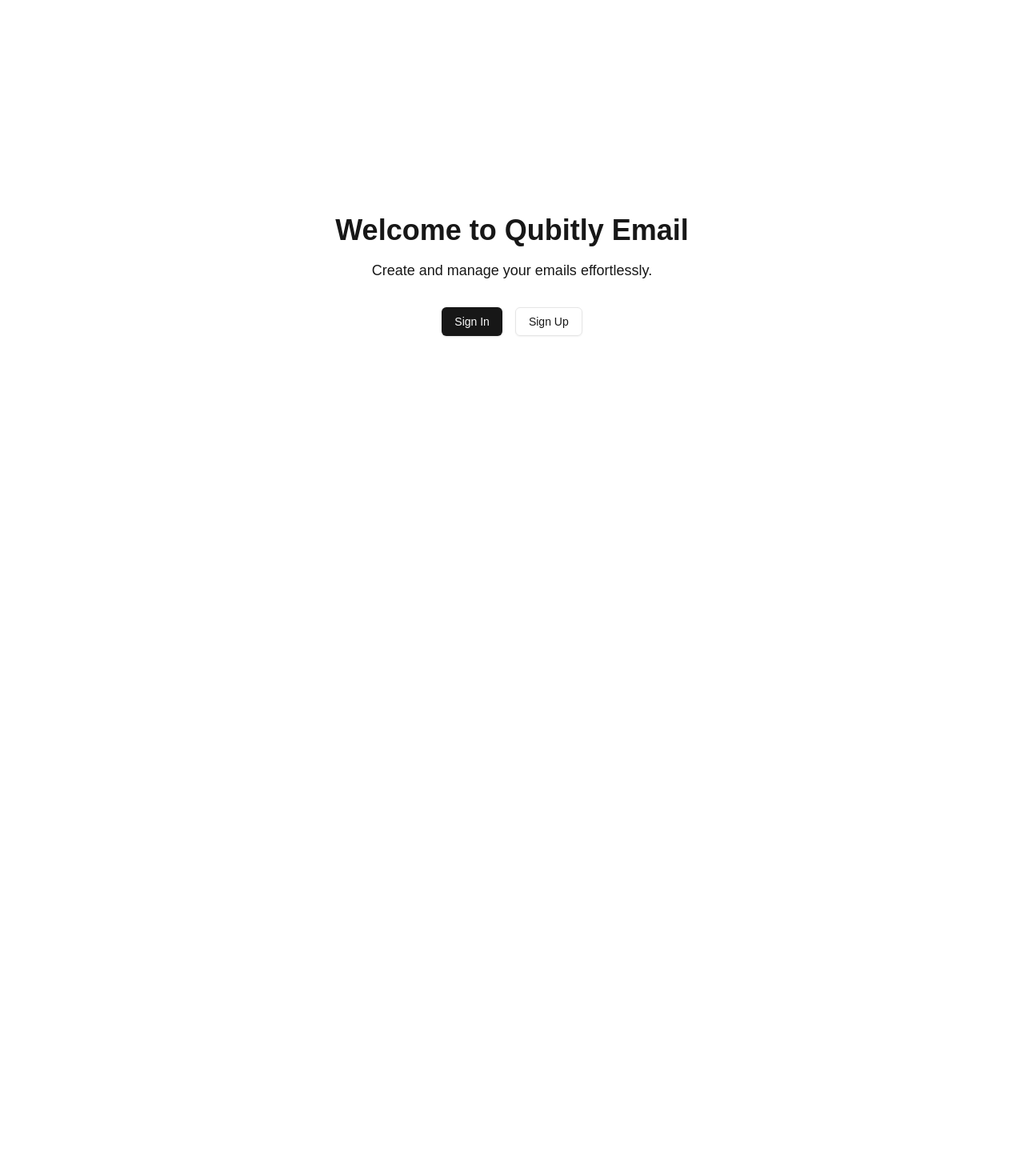
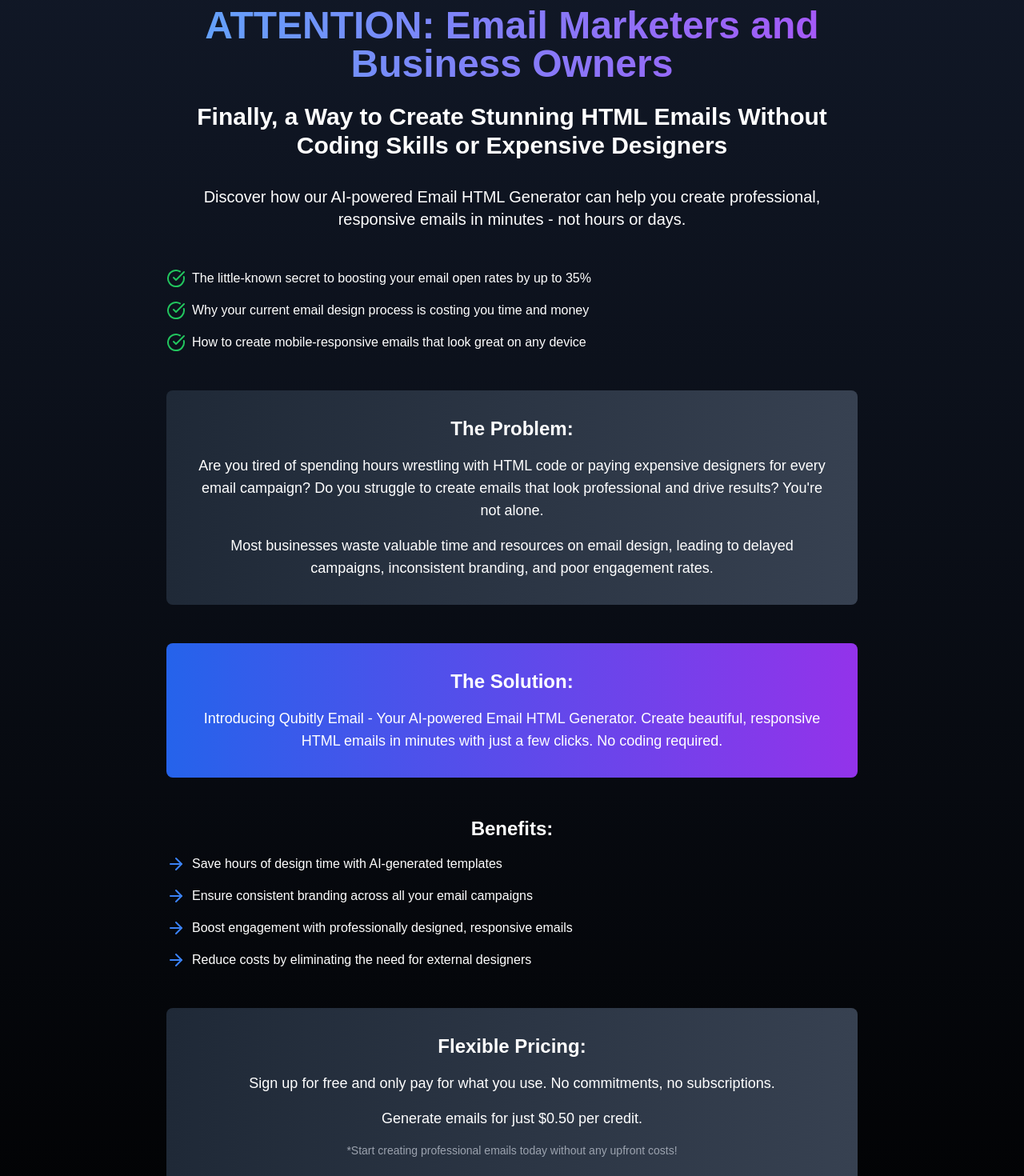
Before and after one commit to Ishaan005/QubitlyEmail, a Next.js app: page / in a window 1280 px wide. Shown: the part 120-1590 px from the top of the page at 80% size. Before the commit the page ends 864 px from the top, so only its background shows below. Built offline with nearby package versions, Linux system fonts and the light colour scheme; no server answers.

Commit message:
Added Feedback Page

```diff
--- a/app/dashboard/page.tsx
+++ b/app/dashboard/page.tsx
@@ -142,6 +142,11 @@
       ) : (
         <p>No recent emails found.</p>
       )}
+      <div className="fixed bottom-4 right-4">
+        <Button variant="outline" size="sm" asChild>
+          <a href="/feedback">Feedback & Support</a>
+        </Button>
+      </div>
     </div>
   );
 }
--- a/app/editor/[id]/page.tsx
+++ b/app/editor/[id]/page.tsx
@@ -10,6 +10,7 @@
 import Editor from 'react-simple-code-editor';
 import { highlight, languages } from 'prismjs';
 import 'prismjs/components/prism-markup';
+import EmailEditingTools from "@/components/EmailEditingTools";
 
 export default function EmailEditor() {
   const [prompt, setPrompt] = useState("");
@@ -263,8 +264,8 @@
                 <SelectValue placeholder="Select model" />
               </SelectTrigger>
               <SelectContent>
-                <SelectItem value="gpt-4o-mini">GPT-4o-mini</SelectItem>
-                <SelectItem value="claude-3-5-sonnet-20240620">Claude 3.5 Sonnet</SelectItem>
+                <SelectItem value="gpt-4o-mini">GPT-4o-mini (0.5 credits)</SelectItem>
+                <SelectItem value="claude-3-5-sonnet-20240620">Claude 3.5 Sonnet (1 credit)</SelectItem>
               </SelectContent>
             </Select>
             <Button onClick={generateEmail} disabled={isGenerating} className="flex-1 rounded-lg">
--- /dev/null
+++ b/app/feedback/page.tsx
@@ -0,0 +1,15 @@
+import React from 'react';
+
+export default function FeedbackSupportPage() {
+  return (
+    <div className="p-8">
+      <h1 className="text-3xl font-bold mb-6">Feedback and Support</h1>
+      <p className="mb-4">We value your feedback and are here to support you. Please use the form below to submit your questions, suggestions, or concerns.</p>
+
+      {/* Add a form or contact information here */}
+      <div className="bg-card p-4 rounded-lg shadow">
+        <p>For support, please email us at: <a href="mailto:ishaan.arakkal@gmail.com" className="text-blue-500 hover:underline">ishaan.arakkal@gmail.com</a></p>
+      </div>
+    </div>
+  );
+}
--- a/app/page.tsx
+++ b/app/page.tsx
@@ -3,6 +3,7 @@
 import { useAuth, useUser } from "@clerk/nextjs";
 import { Button } from "@/components/ui/button";
 import { useEffect } from "react";
+import { CheckCircle, ArrowRight } from "lucide-react";
 
 export default function LandingPage() {
   const { isSignedIn } = useAuth();
@@ -54,23 +55,97 @@
   }
 
   return (
-    <div className="flex flex-col items-center justify-center h-screen bg-background text-foreground">
-      <h1 className="text-4xl font-bold mb-4">Welcome to Qubitly Email</h1>
-      <p className="text-lg mb-8">Create and manage your emails effortlessly.</p>
+    <div className="flex flex-col items-center justify-center min-h-screen bg-gradient-to-b from-gray-900 to-black text-white">
+      <div className="max-w-4xl mx-auto px-4 py-16 text-center">
+        <h1 className="text-5xl font-bold mb-6 bg-gradient-to-r from-blue-400 to-purple-500 text-transparent bg-clip-text">
+          ATTENTION: Email Marketers and Business Owners
+        </h1>
+        <h2 className="text-3xl font-semibold mb-8">
+          Finally, a Way to Create Stunning HTML Emails Without Coding Skills or Expensive Designers
+        </h2>
+        <p className="text-xl mb-12">
+          Discover how our AI-powered Email HTML Generator can help you create professional, responsive emails in minutes - not hours or days.
+        </p>
+        <ul className="text-left mb-12 space-y-4">
+          <li className="flex items-center">
+            <CheckCircle className="h-6 w-6 text-green-500 mr-2" />
+            <span>The little-known secret to boosting your email open rates by up to 35%</span>
+          </li>
+          <li className="flex items-center">
+            <CheckCircle className="h-6 w-6 text-green-500 mr-2" />
+            <span>Why your current email design process is costing you time and money</span>
+          </li>
+          <li className="flex items-center">
+            <CheckCircle className="h-6 w-6 text-green-500 mr-2" />
+            <span>How to create mobile-responsive emails that look great on any device</span>
+          </li>
+        </ul>
+        <div className="bg-gradient-to-r from-gray-800 to-gray-700 p-8 rounded-lg mb-12">
+          <h3 className="text-2xl font-semibold mb-4">The Problem:</h3>
+          <p className="text-lg mb-4">
+            Are you tired of spending hours wrestling with HTML code or paying expensive designers for every email campaign? Do you struggle to create emails that look professional and drive results? You're not alone.
+          </p>
+          <p className="text-lg">
+            Most businesses waste valuable time and resources on email design, leading to delayed campaigns, inconsistent branding, and poor engagement rates.
+          </p>
+        </div>
+        <div className="bg-gradient-to-r from-blue-600 to-purple-600 p-8 rounded-lg mb-12">
+          <h3 className="text-2xl font-semibold mb-4">The Solution:</h3>
+          <p className="text-lg">
+            Introducing Qubitly Email - Your AI-powered Email HTML Generator. Create beautiful, responsive HTML emails in minutes with just a few clicks. No coding required.
+          </p>
+        </div>
+        <div className="mb-12">
+          <h3 className="text-2xl font-semibold mb-4">Benefits:</h3>
+          <ul className="text-left space-y-4">
+            <li className="flex items-center">
+              <ArrowRight className="h-6 w-6 text-blue-500 mr-2" />
+              <span>Save hours of design time with AI-generated templates</span>
+            </li>
+            <li className="flex items-center">
+              <ArrowRight className="h-6 w-6 text-blue-500 mr-2" />
+              <span>Ensure consistent branding across all your email campaigns</span>
+            </li>
+            <li className="flex items-center">
+              <ArrowRight className="h-6 w-6 text-blue-500 mr-2" />
+              <span>Boost engagement with professionally designed, responsive emails</span>
+            </li>
+            <li className="flex items-center">
+              <ArrowRight className="h-6 w-6 text-blue-500 mr-2" />
+              <span>Reduce costs by eliminating the need for external designers</span>
+            </li>
+          </ul>
+        </div>
+        <div className="bg-gradient-to-r from-gray-800 to-gray-700 p-8 rounded-lg mb-12">
+          <h3 className="text-2xl font-semibold mb-4">Flexible Pricing:</h3>
+          <p className="text-lg mb-4">
+            Sign up for free and only pay for what you use. No commitments, no subscriptions.
+          </p>
+          <p className="text-lg mb-4">
+            Generate emails for just $0.50 per credit.
+          </p>
+          <p className="text-sm text-gray-400">
+            *Start creating professional emails today without any upfront costs!
+          </p>
+        </div>
         {!isSignedIn ? (
-        <div className="flex space-x-4">
-          <Button asChild>
-            <a href="/sign-in">Sign In</a>
+          <div className="flex flex-col space-y-4">
+            <Button asChild className="bg-gradient-to-r from-blue-500 to-purple-500 hover:from-blue-600 hover:to-purple-600 text-white font-bold py-3 px-6 rounded-full text-lg">
+              <a href="/sign-up">Get Started Now - It's Free!</a>
             </Button>
-          <Button variant="outline" asChild>
-            <a href="/sign-up">Sign Up</a>
-          </Button>
+            <p className="text-sm text-gray-400">
+              Already have an account? <a href="/sign-in" className="text-blue-400 hover:underline">Sign In</a>
+            </p>
           </div>
         ) : (
-        <Button asChild>
+          <Button asChild className="bg-gradient-to-r from-green-500 to-blue-500 hover:from-green-600 hover:to-blue-600 text-white font-bold py-3 px-6 rounded-full text-lg">
             <a href="/dashboard">Go to Dashboard</a>
           </Button>
         )}
+        <p className="mt-8 text-sm text-gray-400">
+          Don't let poor email design hold your business back. Take action now and start creating emails that convert!
+        </p>
+      </div>
     </div>
   );
 }
--- a/components/Header.tsx
+++ b/components/Header.tsx
@@ -25,6 +25,9 @@
               <Link href="/settings" className="text-foreground hover:text-primary">
                 Settings
               </Link>
+              <Link href="/feedback" className="text-foreground hover:text-primary">
+                Support
+              </Link>
               <UserButton afterSignOutUrl="/" />
             </>
           ) : (
```
Lines whose indentation alone changed are shown as unchanged.
